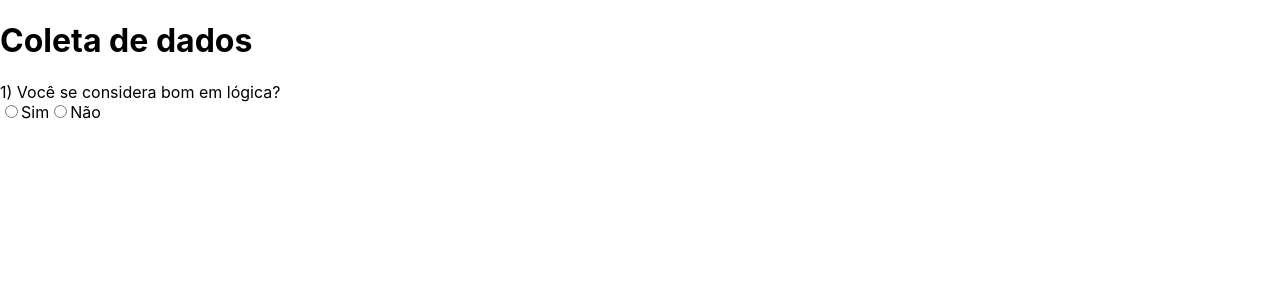
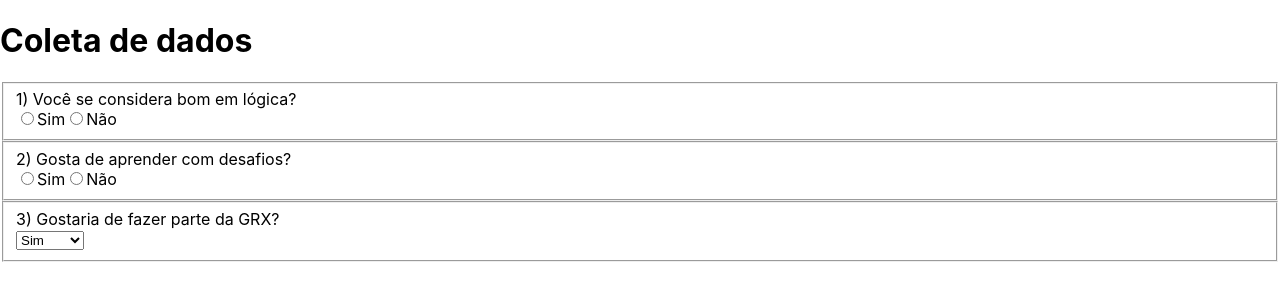
Before and after one commit to Humberto-Bonadiman/Teste-GRX, a React (Create React App) app in the folder app/frontend/: page / in a window 1280 px wide. Shown: the top 300 px of the page. Built offline with nearby package versions, Linux system fonts and the light colour scheme.

Commit message:
feat: create SelectDataComponent

```diff
--- /dev/null
+++ b/app/frontend/src/components/ChallengesComponet.jsx
@@ -0,0 +1,33 @@
+import React, { useState } from 'react';
+
+export default function ChallengesComponent() {
+  const [challengesType, setChallengesType] = useState('');
+  return (
+    <fieldset>
+      <label className="challenges">2) Gosta de aprender com desafios?</label>
+      <br />
+      <label className="challenges-label" htmlFor="challenges-yes">
+        <input
+          className="challenges"
+          id="challenges-yes"
+          type="radio"
+          name={ challengesType }
+          value="Sim"
+          onChange={ ({ target: { value } }) => setChallengesType(value) }
+        />
+        Sim
+      </label>
+      <label className="challenges-label" htmlFor="challenges-no">
+        <input
+          className="challenges"
+          id="challenges-no"
+          type="radio"
+          name={ challengesType }
+          value="Não"
+          onChange={ ({ target: { value } }) => setChallengesType(value) }
+        />
+        Não
+      </label>
+    </fieldset>
+  )
+}
--- /dev/null
+++ b/app/frontend/src/components/LogicComponent.jsx
@@ -0,0 +1,34 @@
+import React, { useState } from 'react';
+
+export default function LogicComponent() {
+  const [logicType, setLogicType] = useState('');
+  return (
+    <fieldset>
+      <label className="logic">1) Você se considera bom em lógica?</label>
+      <br />
+      <label className="logic-label" htmlFor="logic-yes">
+        <input
+          className="logic"
+          id="logic-yes"
+          type="radio"
+          name={logicType}
+          value=" Sim "
+          onChange={({ target: { value } }) => setLogicType(value)}
+        />
+        Sim
+      </label>
+      <label className="logic-label" htmlFor="logic-no">
+        <input
+          className="logic"
+          id="logic-no"
+          type="radio"
+          name={logicType}
+          value=" Não "
+          onChange={({ target: { value } }) => setLogicType(value)}
+        />
+        Não
+      </label>
+      <br />
+    </fieldset>
+  )
+}
--- /dev/null
+++ b/app/frontend/src/components/SelectDataComponent.jsx
@@ -0,0 +1,20 @@
+import React, { useState } from 'react';
+
+export default function SelectDataComponent() {
+  const [selectType, setSelectType] = useState('');
+  const dataSelect = ['Sim', 'Não', 'Não sei', 'Agora!!']
+  return(
+    <fieldset>
+      <label className="selectData">3) Gostaria de fazer parte da GRX?</label>
+      <br/>
+      <select
+        name={ selectType }
+        onChange={({ target: { value } }) => setSelectType(value)}
+      >
+        { dataSelect.map((itemSelect, index) => (
+          <option key={ index } value={ itemSelect }>{ itemSelect }</option>
+        ))}
+      </select>
+    </fieldset>
+  )
+}
--- a/app/frontend/src/pages/CollectData.jsx
+++ b/app/frontend/src/pages/CollectData.jsx
@@ -1,35 +1,18 @@
-import React, { useState } from 'react';
+import React from 'react';
+import LogicComponent from '../components/LogicComponent';
+import ChallengesComponent from '../components/ChallengesComponet';
+import SelectDataComponent from '../components/SelectDataComponent';
 
 function CollectData() {
-  const [searchType, setSearchType] = useState('');
+
+
   return (
     <>
       <h1>Coleta de dados</h1>
       <form className="data-collect">
-        <label className="logic">1) Você se considera bom em lógica?</label>
-        <br/>
-        <label className="logic-label" htmlFor="logic-yes">
-          <input
-            className="radio"
-            id="logic-yes"
-            type="radio"
-            name={ searchType }
-            value="Sim"
-            onChange={ ({ target: { value } }) => setSearchType(value) }
-          />
-          Sim
-        </label>
-        <label className="logic-label" htmlFor="logic-no">
-          <input
-            className="radio"
-            id="logic-no"
-            type="radio"
-            name={ searchType }
-            value="Não"
-            onChange={ ({ target: { value } }) => setSearchType(value) }
-          />
-          Não
-        </label>
+        <LogicComponent />
+        <ChallengesComponent />
+        <SelectDataComponent />
       </form>
     </>
   )
```
